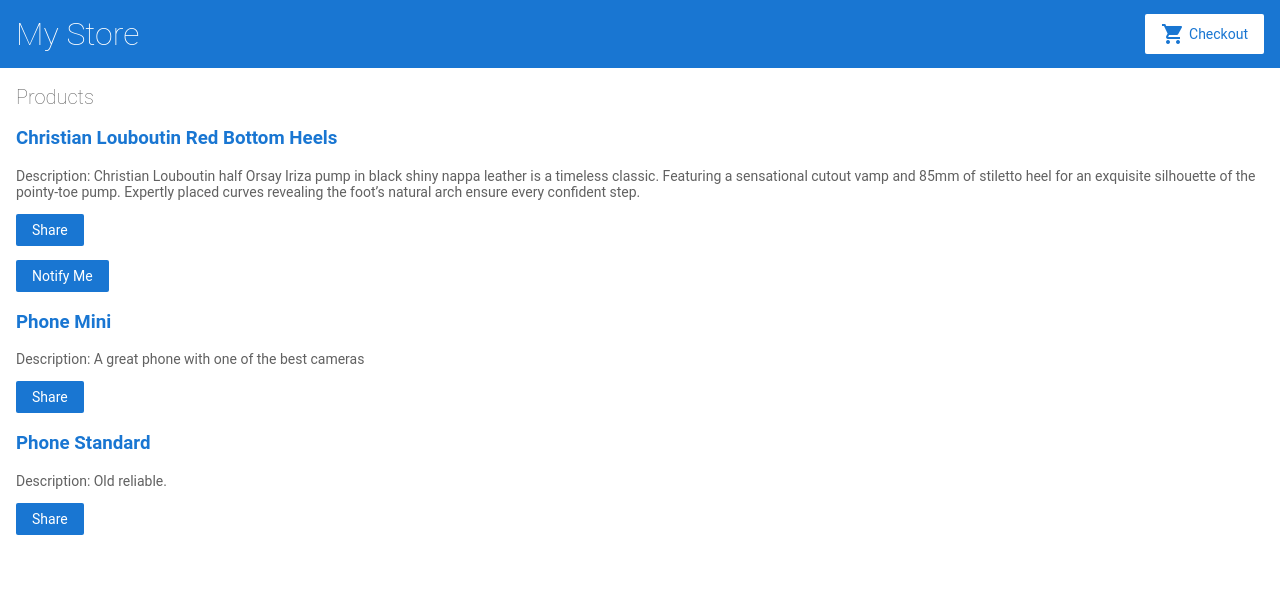
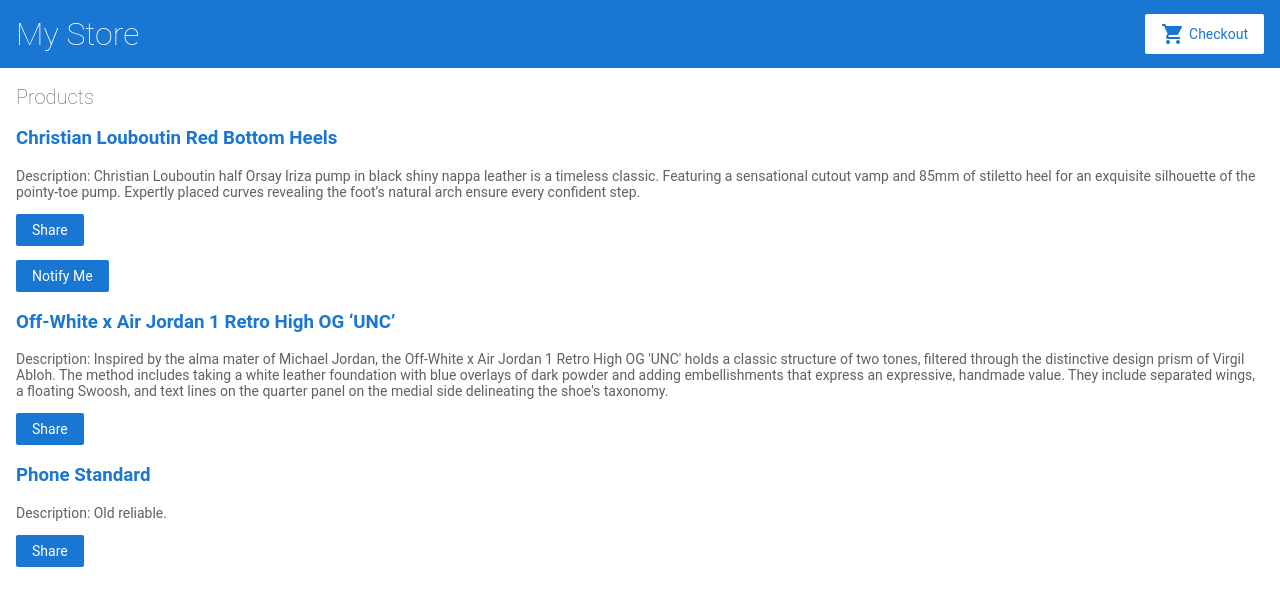
Before and after one commit to emclau18/2053finalProject, an Angular app: page / in a window 1280 px wide. Shown: the top 606 px of the page. Built offline with nearby package versions, Linux system fonts and the light colour scheme.

Commit message:
1 file modified, jordans added!

```diff
--- a/src/app/products.ts
+++ b/src/app/products.ts
@@ -14,9 +14,9 @@
   },
   {
     id: 2,
-    name: 'Phone Mini',
-    price: 699,
-    description: 'A great phone with one of the best cameras'
+    name: 'Off-White x Air Jordan 1 Retro High OG ‘UNC’',
+    price: 169,
+    description: "Inspired by the alma mater of Michael Jordan, the Off-White x Air Jordan 1 Retro High OG 'UNC' holds a classic structure of two tones, filtered through the distinctive design prism of Virgil Abloh. The method includes taking a white leather foundation with blue overlays of dark powder and adding embellishments that express an expressive, handmade value. They include separated wings, a floating Swoosh, and text lines on the quarter panel on the medial side delineating the shoe's taxonomy."
   },
   {
     id: 3,
```
